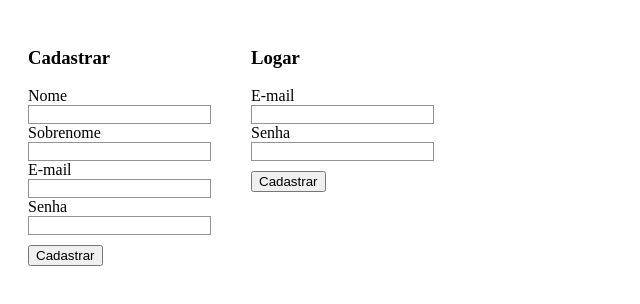
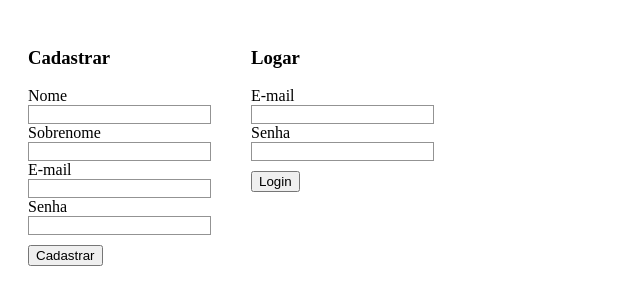
Before and after one commit to Flmiz/Challenge_Ford_3ECR, a plain HTML site: page pages/usuarios.html in a window 1280 px wide. Shown: the full height of the page, 0-640 px from the left. Drawn offline with Linux system fonts and the light colour scheme.

Commit message:
Correção do readme

```diff
--- a/pages/usuarios.html
+++ b/pages/usuarios.html
@@ -32,7 +32,7 @@
             <input id="login-email" style="display: block;" type="text">
             <label for="">Senha</label>
             <input id="login-senha" style="display: block;" type="text">
-            <button onclick="verificarCliente()" id="login" style="margin-top: 10px; display: inline-block;">Cadastrar</button>
+            <button onclick="verificarCliente()" id="login" style="margin-top: 10px; display: inline-block;">Login</button>
         </div>
     </body>
 
```
Also changed, not shown: README.md.
